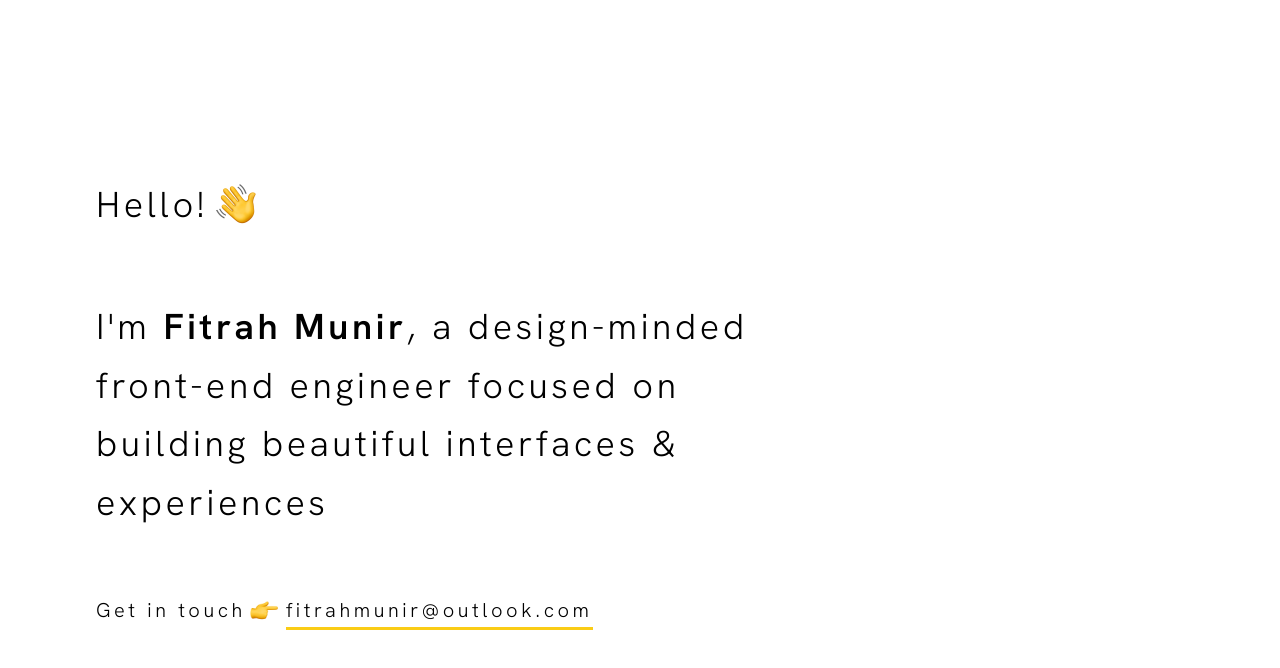
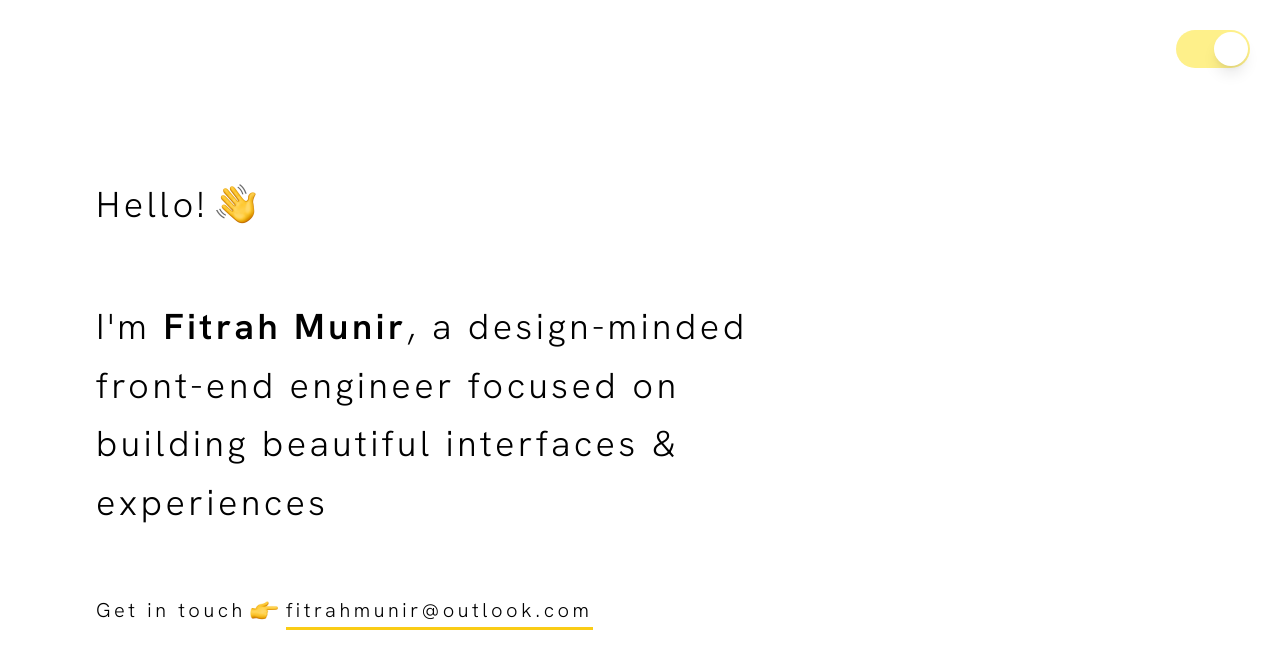
Before and after one commit to fitrahfm/portfolio, a Next.js app: page / in a window 1280 px wide. Shown: the top 668 px of the page. Built offline with nearby package versions, Linux system fonts and the light colour scheme.

Commit message:
feat:theme switch

```diff
--- a/package.json
+++ b/package.json
@@ -10,6 +10,7 @@
   },
   "dependencies": {
     "@apollo/client": "^3.7.9",
+    "@headlessui/react": "^1.7.15",
     "@types/node": "18.14.0",
     "@types/react": "18.0.28",
     "@types/react-dom": "18.0.11",
--- a/src/app/layout.tsx
+++ b/src/app/layout.tsx
@@ -3,7 +3,7 @@ import NerdFace from "@/assets/icons/nerd-face.png";
 
 import { grotesk } from "@/components/font";
 import Layout from "@/components/layout";
-import ThemeSwitch from "@/components/themeSwitch";
+import ThemeSwitch from "@/components/theme-switch";
 import { theme, themeWithPrefix } from "@/helpers/theme-changer";
 
 export const metadata: Metadata = {
--- a/src/components/layout.tsx
+++ b/src/components/layout.tsx
@@ -1,5 +1,4 @@
 import { FunctionComponent, ReactNode } from "react";
-import { Hanken_Grotesk } from "next/font/google";
 import "@/styles/globals.scss";
 
 interface IProps {
--- /dev/null
+++ b/src/components/theme-switch.tsx
@@ -0,0 +1,47 @@
+"use client";
+import { FunctionComponent, useState, useEffect } from "react";
+import { Switch } from "@headlessui/react";
+import tailwindConfig from "tailwind.config";
+
+interface IProps {
+  theme: string;
+}
+
+const ThemeSwitch: FunctionComponent<IProps> = ({ theme }) => {
+  const [enabled, setEnabled] = useState(theme === "dark" ? true : false);
+
+  useEffect(() => {
+    // adjust innerheight of available screen
+    let vh = window.innerHeight * 0.01;
+    document.documentElement.style.setProperty("--vh", `${vh}px`);
+  }, []);
+
+  useEffect(() => {
+    theme = enabled ? "dark" : "light";
+
+    // set theme class to html tag
+    document.documentElement.className = `${tailwindConfig.prefix}${theme}`;
+  }, [theme, enabled]);
+
+  return (
+    <div className="fm-absolute fm-top-[30px] fm-right-[30px]">
+      <Switch
+        checked={enabled}
+        onChange={setEnabled}
+        className={`${
+          enabled ? "fm-bg-yellow-200" : "fm-bg-sky-200"
+        } fm-relative fm-inline-flex fm-h-[38px] fm-w-[74px] fm-shrink-0 fm-cursor-pointer fm-rounded-full fm-border-2 fm-border-transparent fm-transition-colors fm-duration-200 fm-ease-in-out fm-focus:outline-none fm-focus-visible:ring-2 fm-focus-visible:ring-white fm-focus-visible:ring-opacity-75`}
+      >
+        <span className="fm-sr-only">Use setting</span>
+        <span
+          aria-hidden="true"
+          className={`${
+            enabled ? "fm-translate-x-9" : "fm-translate-x-0"
+          } fm-pointer-events-none fm-inline-block fm-h-[34px] fm-w-[34px] fm-transform fm-rounded-full fm-bg-white fm-shadow-lg fm-ring-0 fm-transition fm-duration-200 fm-ease-in-out`}
+        />
+      </Switch>
+    </div>
+  );
+};
+
+export default ThemeSwitch;
--- a/src/components/themeSwitch.tsx
+++ /dev/null
@@ -1,22 +0,0 @@
-"use client";
-import { FunctionComponent, ReactNode, useEffect } from "react";
-import tailwindConfig from "tailwind.config";
-
-interface IProps {
-  theme: string;
-}
-
-const ThemeSwitch: FunctionComponent<IProps> = ({ theme }) => {
-  useEffect(() => {
-    // set theme class to html tag
-    document.documentElement.className = `${tailwindConfig.prefix}${theme}`;
-
-    // adjust innerheight of available screen
-    let vh = window.innerHeight * 0.01;
-    document.documentElement.style.setProperty("--vh", `${vh}px`);
-  }, [theme]);
-
-  return <div></div>;
-};
-
-export default ThemeSwitch;
--- a/src/styles/globals.scss
+++ b/src/styles/globals.scss
@@ -24,8 +24,4 @@
       @apply fm-bg-slate-900 fm-text-stone-50;
     }
   }
-  @media only screen and (min-width: 768px) {
-  }
-  @media only screen and (min-width: 1024px) {
-  }
 }
```
Also changed, not shown: 2 other files (tests, documents, lock files or other folders).
